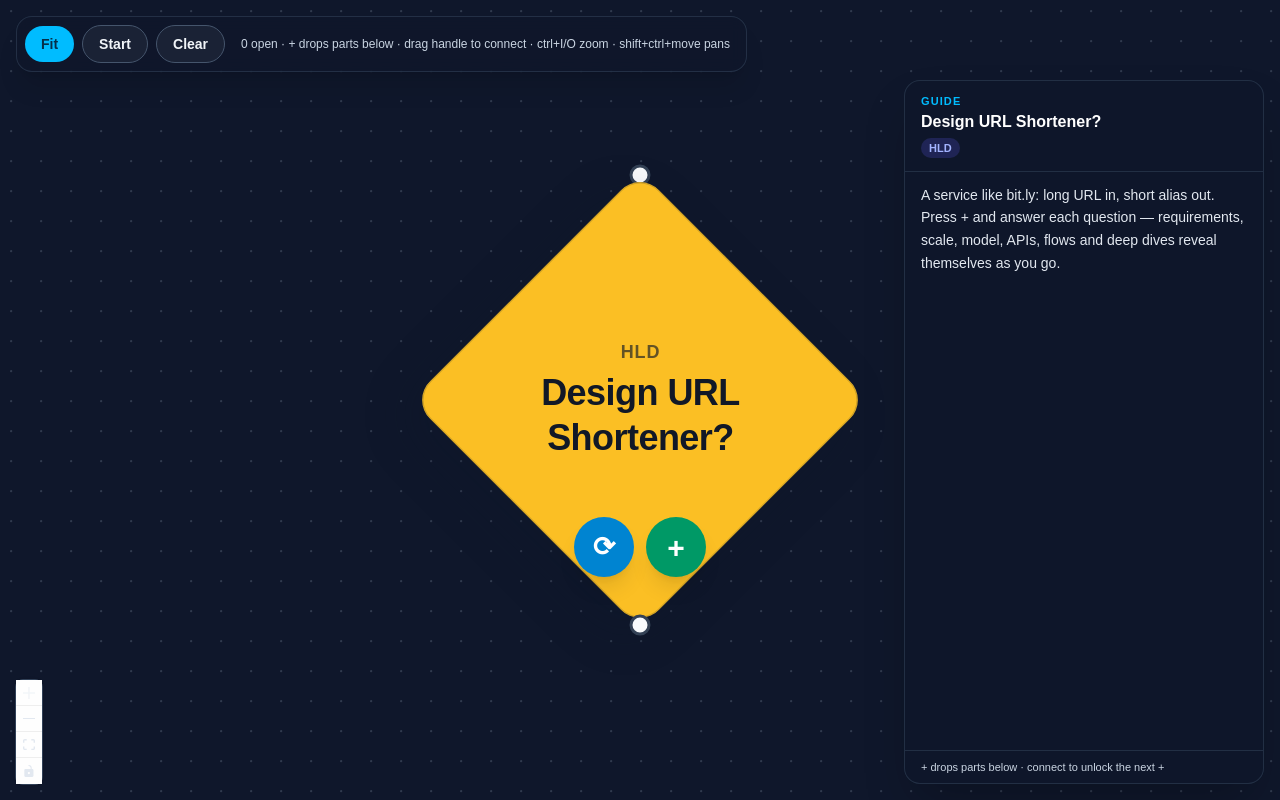
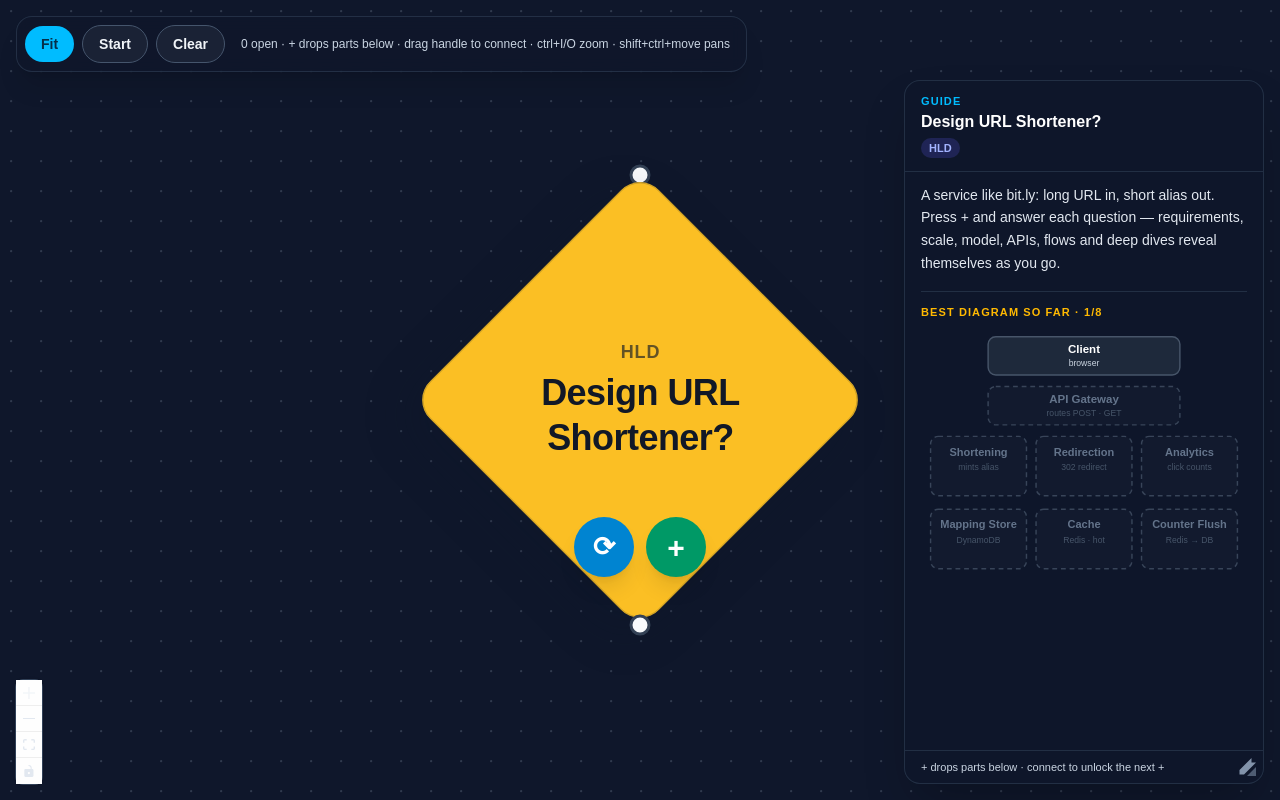
Before and after one commit to vishal07042/AiForHumans, a Next.js app: page /systemdesignHLD/url-shortener in a window 1280 px wide. Built offline with nearby package versions, Linux system fonts and the light colour scheme.

Commit message:
Store-owned node positions, down-only spawn, live architecture schematic in Guide

```diff
--- /dev/null
+++ b/app/systemdesignHLD/_components/ArchDiagram.tsx
@@ -0,0 +1,125 @@
+'use client';
+
+import {
+  ARCH_EDGES,
+  ARCH_STEPS,
+  ID_CHIP,
+  REPLICA_CHIP,
+} from '../url-shortener/arch';
+
+const COL_X = [60, 170, 280];
+const BOX_W = 100;
+const SPAN_CX = 170;
+const SPAN_W = 200;
+const ROW_Y = [8, 60, 112, 188];
+const SPAN_H = 40;
+const BOX_H = 62;
+
+function geom(col: number, row: number, span?: boolean) {
+  if (span) {
+    return { x: SPAN_CX - SPAN_W / 2, y: ROW_Y[row], w: SPAN_W, h: SPAN_H, cx: SPAN_CX };
+  }
+  return { x: COL_X[col] - BOX_W / 2, y: ROW_Y[row], w: BOX_W, h: BOX_H, cx: COL_X[col] };
+}
+
+/** Mini system-design schematic that wires itself up as the learner links nodes. */
+export default function ArchDiagram({ linked }: { linked: Set<string> }) {
+  const unlocked = new Map(
+    ARCH_STEPS.map((s) => [s.id, s.requires.every((r) => linked.has(r))]),
+  );
+  const showIdChip = ID_CHIP.requires.every((r) => linked.has(r));
+  const showReplica = REPLICA_CHIP.requires.every((r) => linked.has(r));
+
+  const boxOf = new Map(ARCH_STEPS.map((s) => [s.id, { ...geom(s.col, s.row, s.span), s }]));
+
+  const wires = ARCH_EDGES.filter(([a, b]) => unlocked.get(a) && unlocked.get(b)).map(
+    ([a, b]) => {
+      const A = boxOf.get(a)!;
+      const B = boxOf.get(b)!;
+      const x1 = A.cx;
+      const y1 = A.y + A.h;
+      const x2 = B.cx;
+      const y2 = B.y;
+      const d =
+        x1 === x2
+          ? `M ${x1} ${y1} V ${y2}`
+          : `M ${x1} ${y1} C ${x1} ${y1 + 14}, ${x2} ${y2 - 14}, ${x2} ${y2}`;
+      return { id: `${a}->${b}`, d };
+    },
+  );
+
+  return (
+    <svg
+      viewBox="0 0 340 262"
+      className="w-full"
+      role="img"
+      aria-label="System architecture diagram built so far"
+    >
+      <defs>
+        <marker id="arch-arr" viewBox="0 0 10 10" refX="8" refY="5" markerWidth="7" markerHeight="7" orient="auto-start-reverse">
+          <path d="M 0 1 L 8 5 L 0 9" fill="none" stroke="#7d8aa0" strokeWidth="1.6" />
+        </marker>
+      </defs>
+      {wires.map((w) => (
+        <path key={w.id} d={w.d} fill="none" stroke="#64748b" strokeWidth="1.5" markerEnd="url(#arch-arr)" />
+      ))}
+      {ARCH_STEPS.map((s) => {
+        const g = boxOf.get(s.id)!;
+        const on = unlocked.get(s.id);
+        const chip =
+          s.id === ID_CHIP.parent && showIdChip
+            ? ID_CHIP.text
+            : s.id === REPLICA_CHIP.parent && showReplica
+              ? REPLICA_CHIP.text
+              : null;
+        return (
+          <g key={s.id}>
+            <rect
+              x={g.x}
+              y={g.y}
+              width={g.w}
+              height={g.h}
+              rx={8}
+              fill={on ? '#1e293b' : 'rgba(30, 41, 59, 0.35)'}
+              stroke={on ? '#475569' : '#475569'}
+              strokeWidth={1.5}
+              strokeDasharray={on ? undefined : '5 4'}
+              opacity={on ? 1 : 0.75}
+            />
+            <text
+              x={g.cx}
+              y={g.y + (s.span ? 17 : 20)}
+              textAnchor="middle"
+              fontSize={s.span ? 12 : 11.5}
+              fontWeight={700}
+              fill={on ? '#ffffff' : '#64748b'}
+            >
+              {s.label}
+            </text>
+            <text
+              x={g.cx}
+              y={g.y + (s.span ? 31 : 35)}
+              textAnchor="middle"
+              fontSize={9}
+              fill={on ? '#cbd5e1' : '#475569'}
+            >
+              {s.sub}
+            </text>
+            {chip && on ? (
+              <text
+                x={g.cx}
+                y={g.y + 50}
+                textAnchor="middle"
+                fontSize={9}
+                fontWeight={700}
+                fill="#6ee7b7"
+              >
+                {chip}
+              </text>
+            ) : null}
+          </g>
+        );
+      })}
+    </svg>
+  );
+}
--- a/app/systemdesignHLD/_components/SystemDesignFlow.tsx
+++ b/app/systemdesignHLD/_components/SystemDesignFlow.tsx
@@ -19,6 +19,8 @@ import '@xyflow/react/dist/style.css';
 
 import { FLOW_NODE_TYPES, type FlowNodeData } from './FlowNodes';
 import { GRAPH, ROOT_ID, type GraphItem } from '../url-shortener/graph';
+import { ARCH_STEPS } from '../url-shortener/arch';
+import ArchDiagram from './ArchDiagram';
 
 const SLOT = 340;
 const DROP = 420;
@@ -81,6 +83,10 @@ function FlowCanvas() {
   const dataCache = useRef(new Map<string, DataRecord>());
   const draggingNode = useRef(false);
   const mountedRef = useRef(false);
+  /** Floating Guide panel: drag offset + size. Null = docked bottom-right. */
+  const asideRef = useRef<HTMLElement | null>(null);
+  const [panelPos, setPanelPos] = useState<{ x: number; y: number } | null>(null);
+  const [panelSize, setPanelSize] = useState<{ w: number; h: number } | null>(null);
   const hintTimer = useRef<ReturnType<typeof setTimeout> | null>(null);
 
   // Positions live in React Flow's own store. Once a node is placed, nothing
@@ -350,6 +356,54 @@ function FlowCanvas() {
     requestAnimationFrame(() => fitView({ padding: 0.2, duration: 300 }));
   }, [fitView]);
 
+  const redockPanel = useCallback(() => {
+    setPanelPos(null);
+    setPanelSize(null);
+  }, []);
+
+  const onPanelDragStart = useCallback((e: React.PointerEvent) => {
+    e.preventDefault();
+    const el = asideRef.current;
+    if (!el) return;
+    const r = el.getBoundingClientRect();
+    const sx = e.clientX;
+    const sy = e.clientY;
+    const move = (ev: PointerEvent) => {
+      setPanelPos({
+        x: Math.max(8, Math.min(window.innerWidth - 140, r.left + ev.clientX - sx)),
+        y: Math.max(8, Math.min(window.innerHeight - 140, r.top + ev.clientY - sy)),
+      });
+    };
+    const up = () => {
+      window.removeEventListener('pointermove', move);
+      window.removeEventListener('pointerup', up);
+    };
+    window.addEventListener('pointermove', move);
+    window.addEventListener('pointerup', up);
+  }, []);
+
+  const onPanelResizeStart = useCallback((e: React.PointerEvent) => {
+    e.preventDefault();
+    e.stopPropagation();
+    const el = asideRef.current;
+    if (!el) return;
+    const r = el.getBoundingClientRect();
+    const sx = e.clientX;
+    const sy = e.clientY;
+    const move = (ev: PointerEvent) => {
+      setPanelSize({
+        w: Math.max(280, Math.min(window.innerWidth - 16, r.width + ev.clientX - sx)),
+        h: Math.max(360, Math.min(window.innerHeight - 16, r.height + ev.clientY - sy)),
+      });
+    };
+    const up = () => {
+      window.removeEventListener('pointermove', move);
+      window.removeEventListener('pointerup', up);
+    };
+    window.addEventListener('pointermove', move);
+    window.addEventListener('pointerup', up);
+  }, []);
+
   // Ctrl+I / Ctrl+O zoom, Shift+Ctrl+mouse-move pans the canvas.
   useEffect(() => {
     const onKey = (e: KeyboardEvent) => {
@@ -387,6 +441,7 @@ function FlowCanvas() {
 
   const selected = byId.get(selectedId);
   const expandedCount = visibleItems.length - 1;
+  const unlockedBoxes = ARCH_STEPS.filter((s) => s.requires.every((r) => linked.has(r))).length;
 
   return (
     <div className="relative h-[100dvh] w-full overflow-hidden bg-slate-900">
@@ -443,9 +498,31 @@ function FlowCanvas() {
         </span>
       </div>
 
-      {/* Guide panel */}
-      <aside className="absolute bottom-4 right-4 top-20 flex w-[min(360px,calc(100vw-2rem))] flex-col overflow-hidden rounded-2xl border border-slate-700/60 bg-slate-900/90 shadow-2xl backdrop-blur">
-        <div className="border-b border-slate-700/60 px-4 py-3">
+      {/* Guide panel: drag by header, resize by corner, double-click to re-dock */}
+      <aside
+        ref={asideRef}
+        style={
+          panelPos
+            ? {
+                left: panelPos.x,
+                top: panelPos.y,
+                right: 'auto',
+                bottom: 'auto',
+                width: panelSize?.w,
+                height: panelSize?.h,
+              }
+            : panelSize
+              ? { width: panelSize.w, height: panelSize.h }
+              : undefined
+        }
+        className="absolute bottom-4 right-4 top-20 flex w-[min(360px,calc(100vw-2rem))] flex-col overflow-hidden rounded-2xl border border-slate-700/60 bg-slate-900/90 shadow-2xl backdrop-blur"
+      >
+        <div
+          onPointerDown={onPanelDragStart}
+          onDoubleClick={redockPanel}
+          title="Drag to move · double-click to re-dock"
+          className="cursor-move select-none border-b border-slate-700/60 px-4 py-3 [touch-action:none]"
+        >
           <div className="text-[11px] font-bold uppercase tracking-widest text-sky-400">Guide</div>
           <div className="text-base font-bold text-white">{selected?.label ?? '—'}</div>
           {selected?.tag ? (
@@ -456,9 +533,27 @@ function FlowCanvas() {
         </div>
         <div className="flex-1 overflow-y-auto px-4 py-3 text-sm leading-relaxed text-slate-200">
           <p className="whitespace-pre-line">{selected?.detail}</p>
+
+          <div className="mt-4 border-t border-slate-700/60 pt-3">
+            <div className="mb-2 text-[11px] font-bold uppercase tracking-widest text-amber-400">
+              Best diagram so far · {unlockedBoxes}/{ARCH_STEPS.length}
+            </div>
+            <ArchDiagram linked={linked} />
+          </div>
         </div>
         <div className="border-t border-slate-700/60 px-4 py-2 text-[11px] font-medium text-slate-300">
           + drops parts below · connect to unlock the next +
+        </div>
+        <div
+          onPointerDown={onPanelResizeStart}
+          title="Drag to resize"
+          className="absolute bottom-1 right-1 z-10 h-6 w-6 cursor-nwse-resize touch-none rounded-tl-lg text-slate-400 hover:text-slate-200"
+          aria-hidden
+        >
+          <svg viewBox="0 0 16 16" className="h-full w-full" fill="currentColor">
+            <path d="M11 2v3h3l-8 8H3v-3l8-8z" opacity="0.9" />
+            <path d="M14 8v6H8l6-6z" opacity="0.5" />
+          </svg>
         </div>
       </aside>
     </div>
--- /dev/null
+++ b/app/systemdesignHLD/url-shortener/arch.ts
@@ -0,0 +1,97 @@
+/** Progressive architecture schematic: boxes + wires unlock as graph nodes get linked. */
+export interface ArchStep {
+  id: string;
+  label: string;
+  sub: string;
+  /** Graph node ids that must all be linked before this box lights up. Empty = always visible. */
+  requires: string[];
+  col: 0 | 1 | 2;
+  row: number;
+  span?: boolean;
+}
+
+export const ARCH_STEPS: ArchStep[] = [
+  { id: 'client', label: 'Client', sub: 'browser', requires: [], col: 1, row: 0, span: true },
+  {
+    id: 'gateway',
+    label: 'API Gateway',
+    sub: 'routes POST · GET',
+    requires: ['hr-gateway'],
+    col: 1,
+    row: 1,
+    span: true,
+  },
+  {
+    id: 'shorten',
+    label: 'Shortening',
+    sub: 'mints alias',
+    requires: ['hs-service'],
+    col: 0,
+    row: 2,
+  },
+  {
+    id: 'redir',
+    label: 'Redirection',
+    sub: '302 redirect',
+    requires: ['hr-handler'],
+    col: 1,
+    row: 2,
+  },
+  {
+    id: 'analytics',
+    label: 'Analytics',
+    sub: 'click counts',
+    requires: ['an-service'],
+    col: 2,
+    row: 2,
+  },
+  {
+    id: 'store',
+    label: 'Mapping Store',
+    sub: 'DynamoDB',
+    requires: ['hs-db'],
+    col: 0,
+    row: 3,
+  },
+  {
+    id: 'cache',
+    label: 'Cache',
+    sub: 'Redis · hot',
+    requires: ['hr-cache'],
+    col: 1,
+    row: 3,
+  },
+  {
+    id: 'counters',
+    label: 'Counter Flush',
+    sub: 'Redis → DB',
+    requires: ['an-flush'],
+    col: 2,
+    row: 3,
+  },
+];
+
+/** Wires appear only when both endpoint boxes are unlocked. */
+export const ARCH_EDGES: Array<[string, string]> = [
+  ['client', 'gateway'],
+  ['gateway', 'shorten'],
+  ['gateway', 'redir'],
+  ['gateway', 'analytics'],
+  ['shorten', 'store'],
+  ['redir', 'cache'],
+  ['analytics', 'counters'],
+];
+
+/** Extra chip drawn inside the Shortening box once the ID scheme is chosen. */
+export const ID_CHIP = {
+  parent: 'shorten',
+  text: '★ MachineID+Seq',
+  requires: ['id-machine'],
+};
+
+/** Extra chip inside the Mapping Store once read-heavy scale is discovered. */
+export const REPLICA_CHIP = {
+  parent: 'store',
+  text: '⧉ replica · 100:1',
+  requires: ['a-rw'],
+};
```
